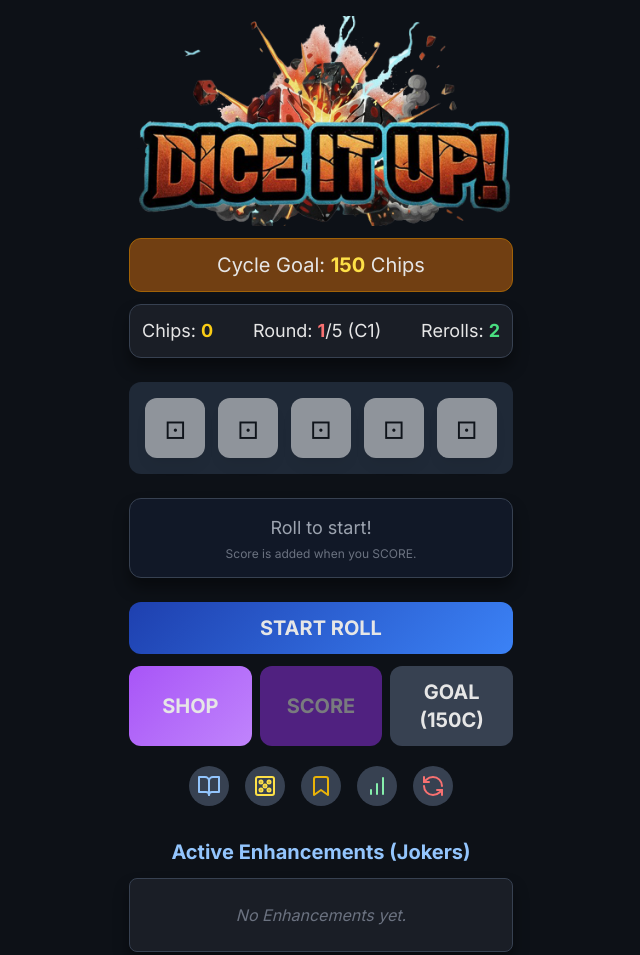
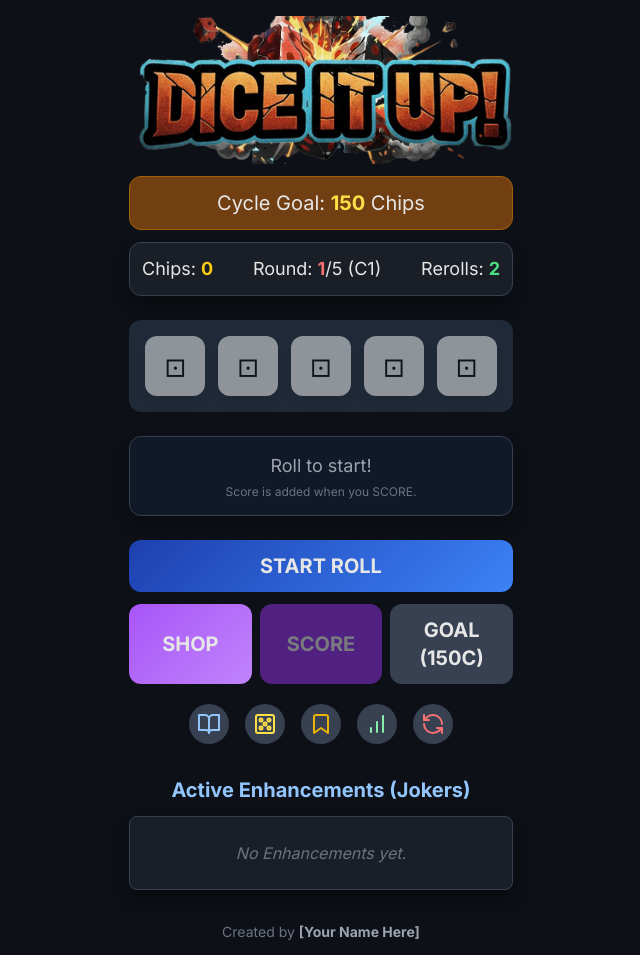
Before and after one commit to Bensan96/Dice-it-Up-, a plain HTML site: page index.html in a window 1280 px wide. Shown: the top 955 px of the page, without its empty margins (319-959 px from the left). Drawn offline with nearby package versions, Linux system fonts and the light colour scheme.

Commit message:
Update title image source in index.html

```diff
--- a/index.html
+++ b/index.html
@@ -252,7 +252,7 @@
         <header class="text-center mb-6">
             <div class="flex justify-center items-center gap-4">
                 <!-- To change the title image, replace the 'src' URL in the img tag below with the URL of your PNG -->
-                <img src="IMG_1002.png" alt="Dice it Up! Title" class="w-full h-auto">
+                <img src="Title_Image.png" alt="Dice it Up! Title" class="w-full h-auto">
             </div>
 
             <!-- Goal Display -->
```
